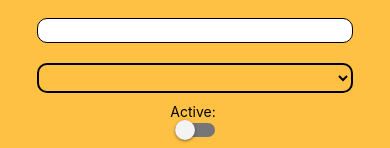
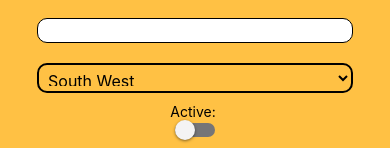
Before and after one commit to RaquelWriter/React-Native-CRM, a React Native app: screen /New in a window 390 px wide. Shown: the part 130-278 px from the top of the page. Built offline with nearby package versions, Linux system fonts and the light colour scheme.

Commit message:
refactor: Changing the dispatch to load Customers & Regions to be dispatched in the Welcome page

```diff
--- a/src/components/Form.js
+++ b/src/components/Form.js
@@ -11,7 +11,11 @@ import {
   Picker,
   Switch,
 } from 'react-native';
-import { useEditCustomer, useUpdateFields } from '../features/Customers/hooks';
+import {
+  useEditCustomer,
+  useUpdateFields,
+  useNewCustomer,
+} from '../features/Customers/hooks';
 import stylesFn from './styles';
 
 const Form = ({ disabled = false }) => {
@@ -19,7 +23,9 @@ const Form = ({ disabled = false }) => {
   const dispatch = useDispatch();
   const { navigate } = useNavigation();
   const { params } = useRoute();
-  let id = params?.id || uuidv4();
+  const isNewBoolean = !params?.id;
+  console.log(isNewBoolean);
+  const id = params?.id || uuidv4();
 
   const { fields, setFormField } = useUpdateFields();
   const { firstName, lastName, region, active } = useSelector(
@@ -33,11 +39,19 @@ const Form = ({ disabled = false }) => {
     setFormField('active', !isActive);
   };
 
+  // Set the customer active from the state
   useEffect(() => {
     setIsActive(active);
   }, [active]);
 
-  const { regions } = useSelector((state) => state.regions);
+  const handleLoadRegionsForNewCustomer = () => {
+    dispatch(actions.loadRegions());
+    const regions = useSelector((state) => state.regions.regions);
+    return regions;
+  };
+
+  const { regions } =
+    useSelector((state) => state.regions) || handleLoadRegionsForNewCustomer();
   console.log('REGIONS OPTIONS: ', regions);
   const storeNow = useSelector((state) => state);
   console.log(
@@ -48,7 +62,9 @@ const Form = ({ disabled = false }) => {
     'Store: ',
     storeNow
   );
-  const { onSubmit } = useEditCustomer({ id });
+  const { onSubmit } = isNewBoolean
+    ? useNewCustomer({ id })
+    : useEditCustomer({ id });
 
   // Submit and Clear the form and navigate to another page
   const handleSubmit = async () => {
--- a/src/features/Customers/sagas/index.js
+++ b/src/features/Customers/sagas/index.js
@@ -1,7 +1,8 @@
 import { all } from 'redux-saga/effects';
 import { watchLoadCustomers } from './load';
 import { watchEditCustomer } from './edit';
+import { watchcreateCustomer } from './new';
 
 export default function* customers() {
-  yield all([watchLoadCustomers(), watchEditCustomer()]);
+  yield all([watchLoadCustomers(), watchEditCustomer(), watchcreateCustomer()]);
 }
--- a/src/features/Customers/sagas/new.js
+++ b/src/features/Customers/sagas/new.js
@@ -1,33 +1,31 @@
-/* import { all, put, select, takeLatest, delay } from 'redux-saga/effects';
+import { all, put, select, takeLatest, delay } from 'redux-saga/effects';
 import * as actions from '../reducers';
-import {set} from '../../../utils/async_storage';
+import { set } from '../../../utilities/async_storage';
 
-export function* watchCreateAnimal() {
-  yield takeLatest(actions.createAnimal.toString(), takeCreateAnimal);
+export function* watchcreateCustomer() {
+  yield takeLatest(actions.createCustomer.toString(), takeCreateCustomer);
 }
 
-export function* takeCreateAnimal() {
+export function* takeCreateCustomer() {
   console.log('Starting fetch request to API');
   try {
-    const fields = yield select((state) => state.animal.form.fields);
-    const animals = yield select((state) => state.animal.list.animals);
+    const fields = yield select((state) => state.customer.form.fields);
+    const customers = yield select((state) => state.customers.customers);
 
-    const animal = {
-      id: animals.length + 1,
+    const customer = {
       ...fields,
     };
 
     // pretend call to API
     yield delay(500);
 
-    const result = [animal, ...animals];
+    const result = [...customers, customer];
 
     // Saving to th async_storage also:
-    yield set('ANIMALS_KEY', result);
+    yield set('CUSTOMERS_KEY', result);
 
-    yield put(actions.createAnimalResult(result));
+    yield put(actions.createCustomerResult(result));
   } catch (error) {
-    yield put(actions.createAnimalError(error.toString()));
+    yield put(actions.createCustomerError(error.toString()));
   }
 }
- */
--- a/src/features/Regions/index.js
+++ b/src/features/Regions/index.js
@@ -1,15 +1,7 @@
 import React from 'react';
-import { useEffect } from 'react';
-import { useDispatch, useSelector } from 'react-redux';
-import * as actions from './reducers';
+import { useSelector } from 'react-redux';
 import { useNavigation } from '@react-navigation/native';
-import {
-  StyleSheet,
-  View,
-  Text,
-  TextInput,
-  TouchableOpacity,
-} from 'react-native';
+import { View, Text, TouchableOpacity } from 'react-native';
 import ButtonAddCustomer from '../../components/ButtonAddCustomer';
 import stylesFn from '../../components/styles';
 
@@ -18,15 +10,9 @@ import stylesFn from '../../components/styles';
 // create view.
 const Regions = () => {
   const { navigate } = useNavigation();
-  const dispatch = useDispatch();
-  useEffect(() => {
-    dispatch(actions.loadRegions());
-  }, [dispatch]);
 
   const regions = useSelector((state) => state.regions.regions);
-  const onSubmit = () => {
-    // TODO
-  };
+
   const styles = stylesFn();
   return (
     <View style={styles.container}>
--- a/src/features/Welcome/index.js
+++ b/src/features/Welcome/index.js
@@ -1,10 +1,20 @@
 import React from 'react';
+import { useEffect } from 'react';
+import { useDispatch } from 'react-redux';
 import { View, Text, TouchableOpacity } from 'react-native';
 import { clear } from '../../utilities/async_storage';
+import { loadCustomers } from '../Customers/reducers';
+import { loadRegions } from '../Regions/reducers';
 //import { useUpdateFields, useNewAnimal } from '../hooks';
 import stylesFn from '../../components/styles';
 
 const Welcome = () => {
+  const dispatch = useDispatch();
+  useEffect(() => {
+    dispatch(loadCustomers());
+    dispatch(loadRegions());
+  }, [dispatch]);
+
   const clearStorage = async () => {
     await clear();
   };
```
Also changed, not shown: src/features/Customers/index.js (+2 -6 lines).
